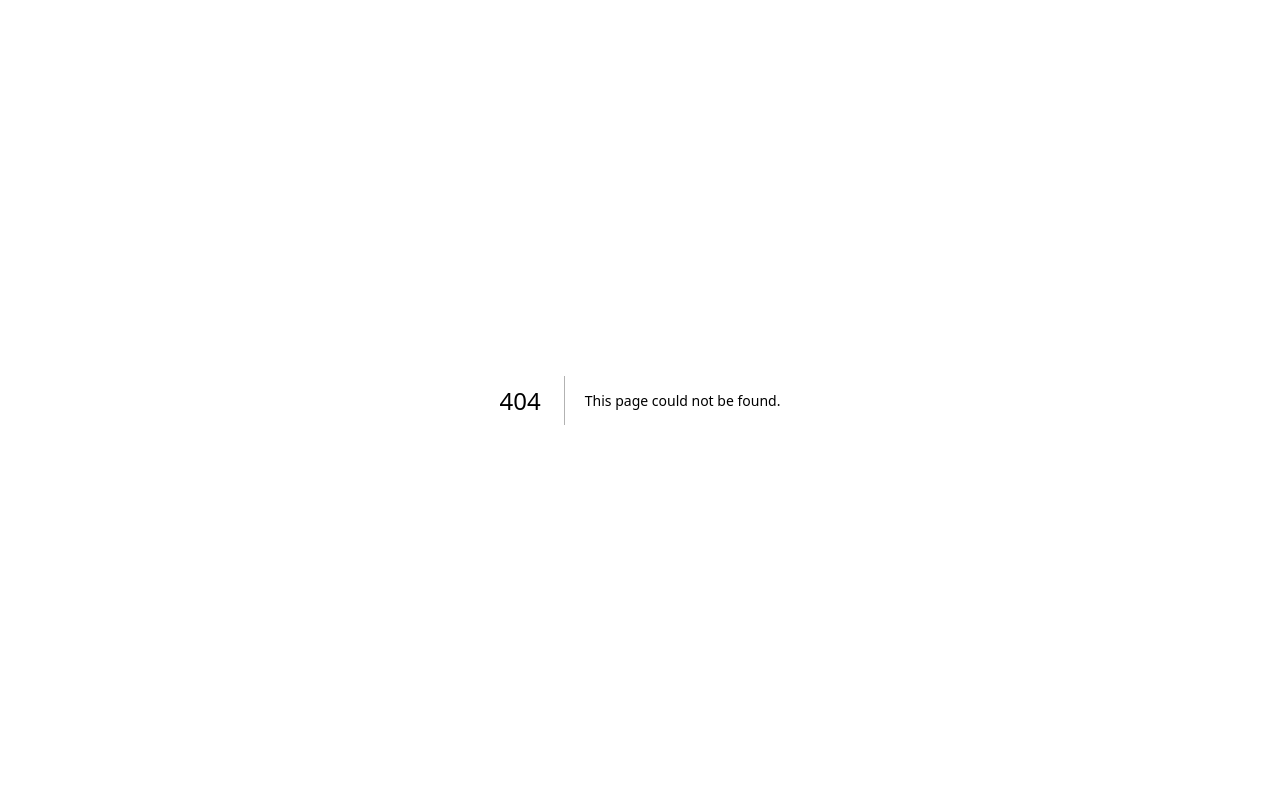
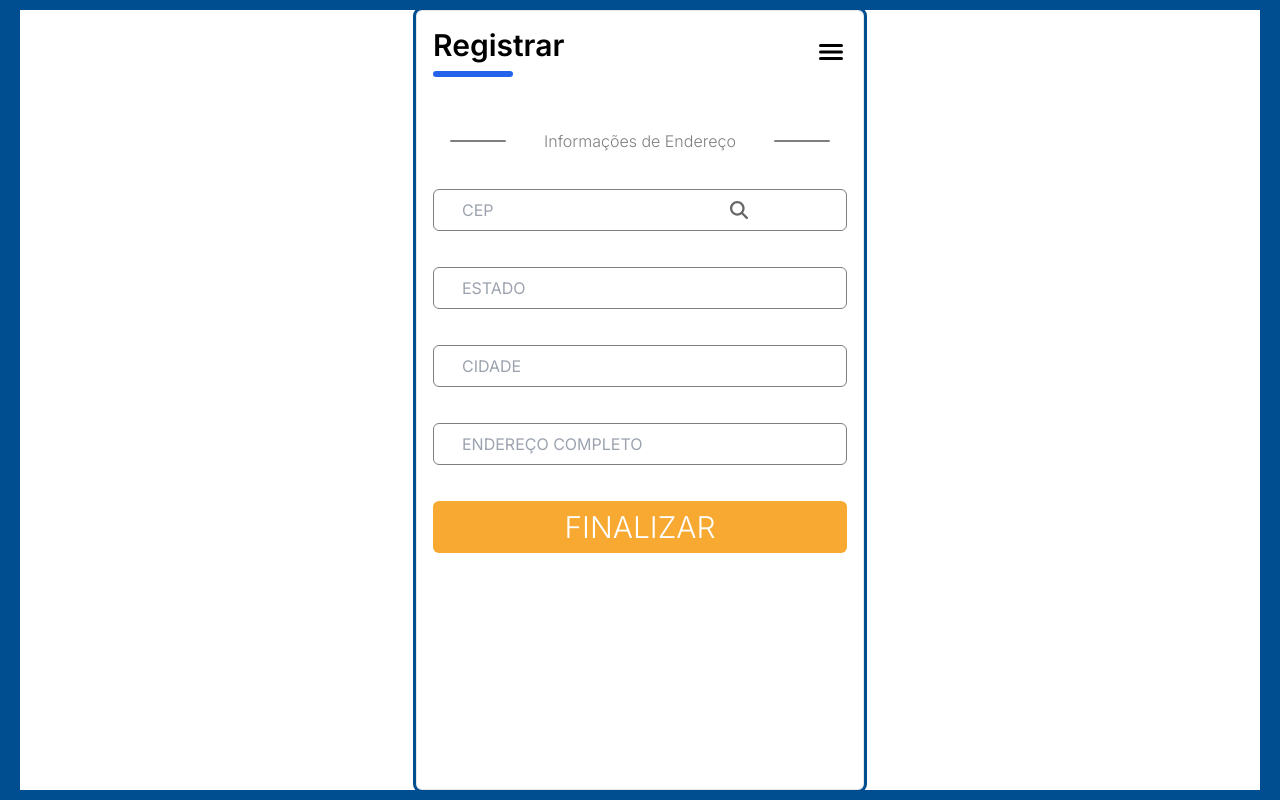
Before and after one commit to luxsoftw/SweetHubFrontend, a Next.js app: page /register/address in a window 1280 px wide. Before the commit this address had no page. Built offline with nearby package versions, Linux system fonts and the light colour scheme.

Commit message:
feat: add `Register Address` page

```diff
--- /dev/null
+++ b/app/register/address/page.tsx
@@ -0,0 +1,39 @@
+"use client";
+
+import { AuthBackground } from "@/app/components/auth-background";
+import { HeaderRegister } from "@/app/components/header-register";
+import { Input } from "../../components/input-form/index";
+import { AuthButton } from "@/app/components/auth-button";
+
+const AddressRegisterPage = () => {
+   return (
+      <AuthBackground>
+         <HeaderRegister title="Registrar" text="Informações de Endereço" />
+
+         <Input.Root>
+            <Input.Form type="text" placeholder="CEP" name="cep" />
+            <Input.IconSearch />
+         </Input.Root>
+
+         <Input.Root>
+            <Input.Form type="text" placeholder="ESTADO" name="state" />
+         </Input.Root>
+
+         <Input.Root>
+            <Input.Form type="text" placeholder="CIDADE" name="city" />
+         </Input.Root>
+
+         <Input.Root>
+            <Input.Form
+               type="text"
+               placeholder="ENDEREÇO COMPLETO"
+               name="complete-address"
+            />
+         </Input.Root>
+
+         <AuthButton title="FINALIZAR" onClick={() => {}} />
+      </AuthBackground>
+   );
+};
+
+export default AddressRegisterPage;
```
